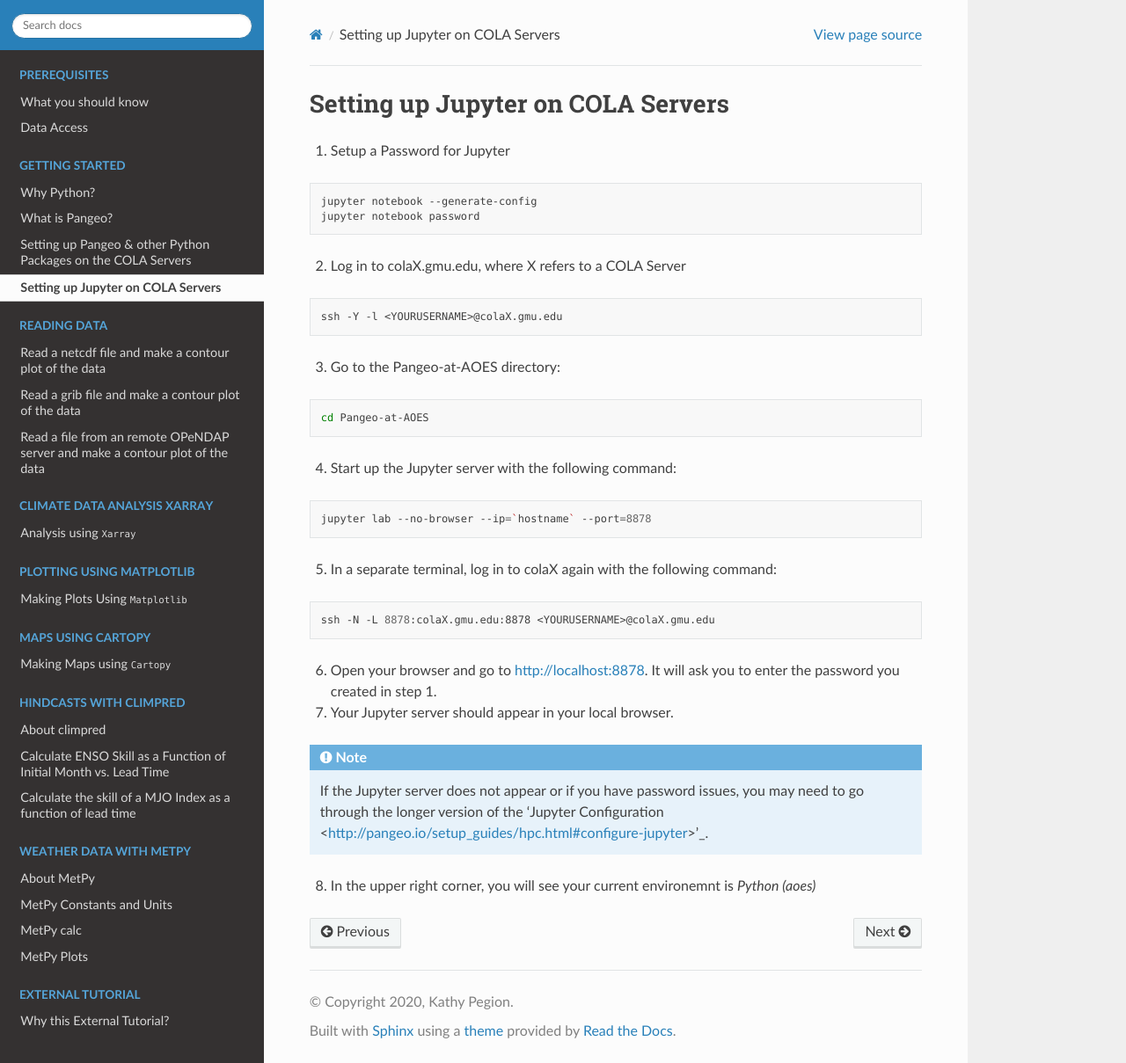
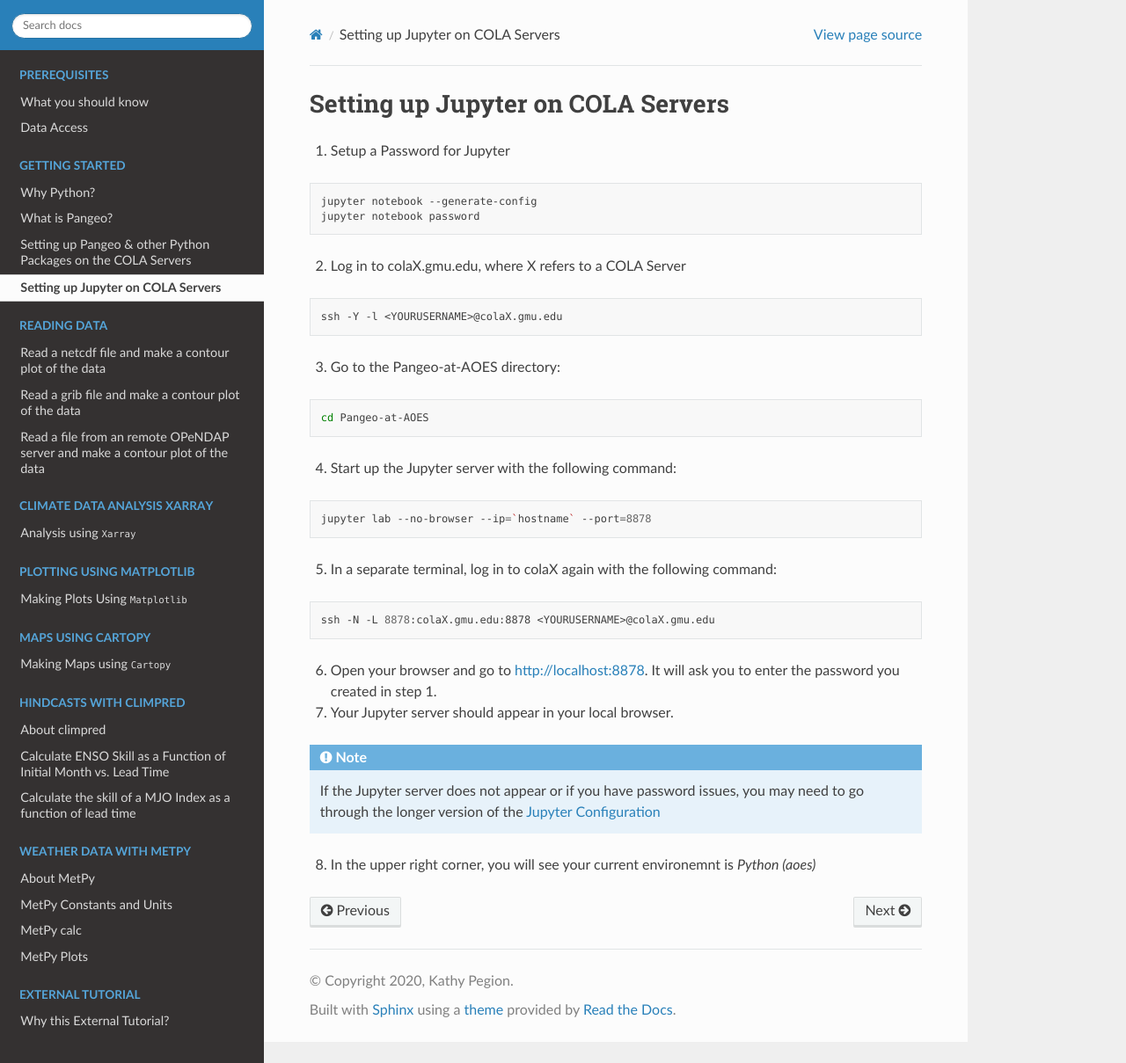
Before and after one commit to kpegion/Pangeo-at-AOES, a Sphinx documentation site: the page built from docs/source/setting-up-jupyter.rst, in a window 1280 px wide and 1209 px high. Shown: the whole window at 88% size. Built offline with Sphinx 7.4.7 and the Read the Docs theme 2.0.0, drawn with Linux system fonts in a browser that asks for light colours.

Commit message:
update setting up jupyter

```diff
--- a/docs/source/setting-up-jupyter.rst
+++ b/docs/source/setting-up-jupyter.rst
@@ -36,6 +36,6 @@ Setting up Jupyter on COLA Servers
 
 7. Your Jupyter server should appear in your local browser.
 
-.. note:: If the Jupyter server does not appear or if you have password issues, you may need to go through the longer version of the 'Jupyter Configuration <http://pangeo.io/setup_guides/hpc.html#configure-jupyter>'_.
+.. note:: If the Jupyter server does not appear or if you have password issues, you may need to go through the longer version of the `Jupyter Configuration <http://pangeo.io/setup_guides/hpc.html#configure-jupyter>`_
 
 8. In the upper right corner, you will see your current environemnt is `Python (aoes)`
```
